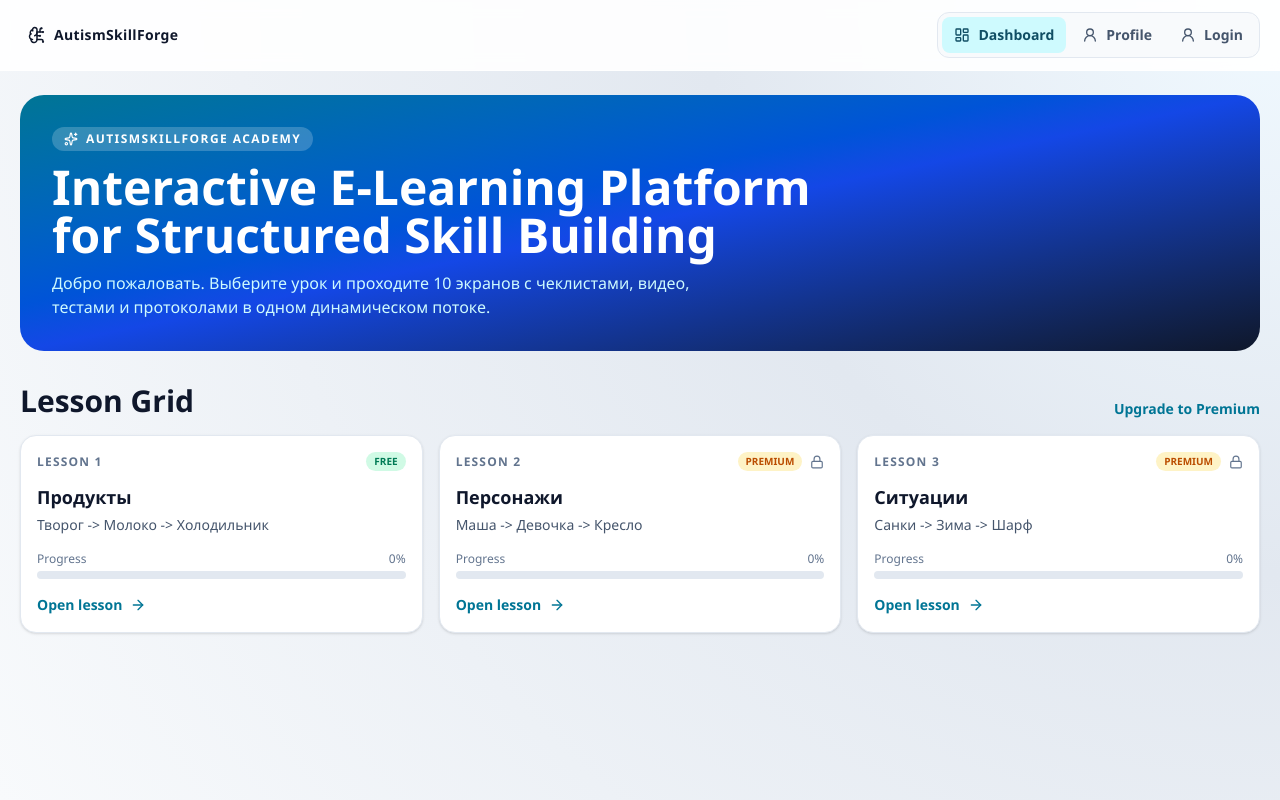
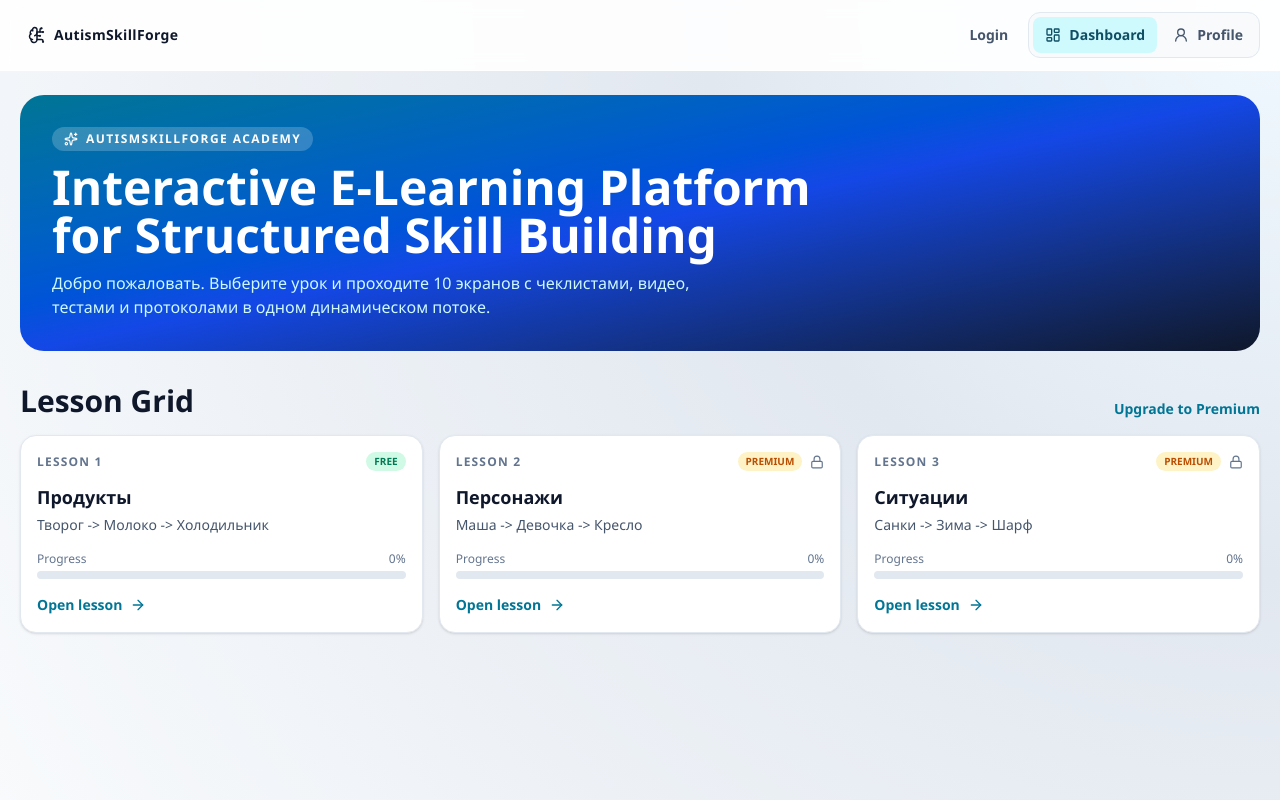
Before and after one commit to Evhesha/autism-skill-forge-academy, a Next.js app: page / in a window 1280 px wide. Built offline with nearby package versions, Linux system fonts and the light colour scheme.

Commit message:
Login button moving

```diff
--- a/components/AppHeader.tsx
+++ b/components/AppHeader.tsx
@@ -7,7 +7,6 @@ import { BrainCircuit, LayoutDashboard, UserRound } from "lucide-react";
 const navItems = [
   { href: "/", label: "Dashboard", icon: LayoutDashboard },
   { href: "/profile", label: "Profile", icon: UserRound },
-  { href: "/auth", label: "Login", icon: UserRound },
 ];
 
 export function AppHeader() {
@@ -21,6 +20,17 @@ export function AppHeader() {
           <span className="text-sm font-bold tracking-wide">AutismSkillForge</span>
         </Link>
 
+        <div className="flex items-center gap-2">
+          <Link
+            href="/auth"
+            className={`inline-flex items-center rounded-lg px-3 py-2 text-sm font-semibold transition ${
+              pathname === "/auth"
+                ? "text-cyan-900"
+                : "text-slate-600 hover:bg-white hover:text-slate-900"
+            }`}
+          >
+            Login
+          </Link>
 
           <nav className="flex items-center gap-1 rounded-xl border border-slate-200 bg-slate-50 p-1">
             {navItems.map(({ href, label, icon: Icon }) => {
@@ -42,6 +52,7 @@ export function AppHeader() {
             })}
           </nav>
         </div>
+      </div>
     </header>
   );
 }
```
Lines whose indentation alone changed are shown as unchanged.
